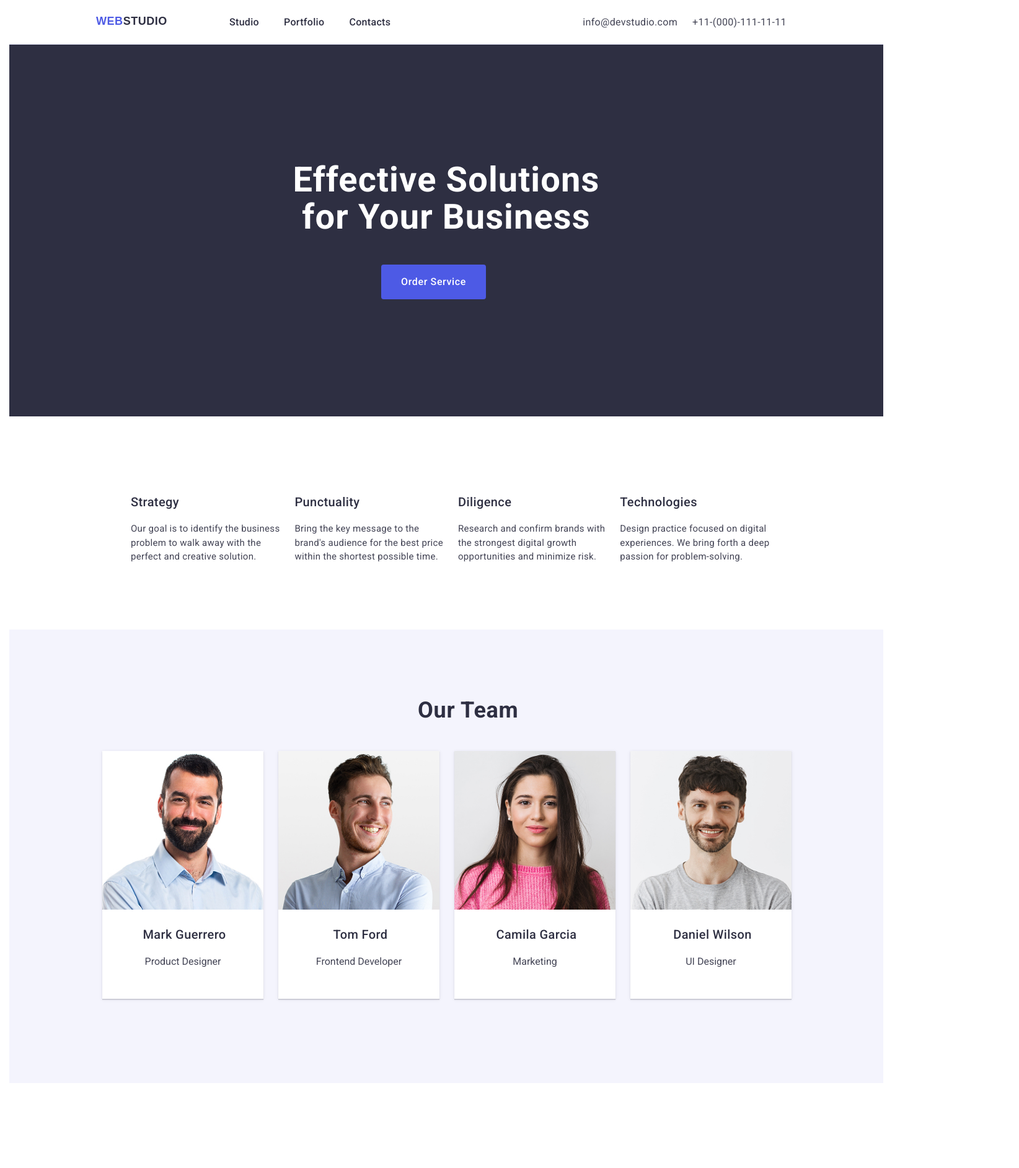
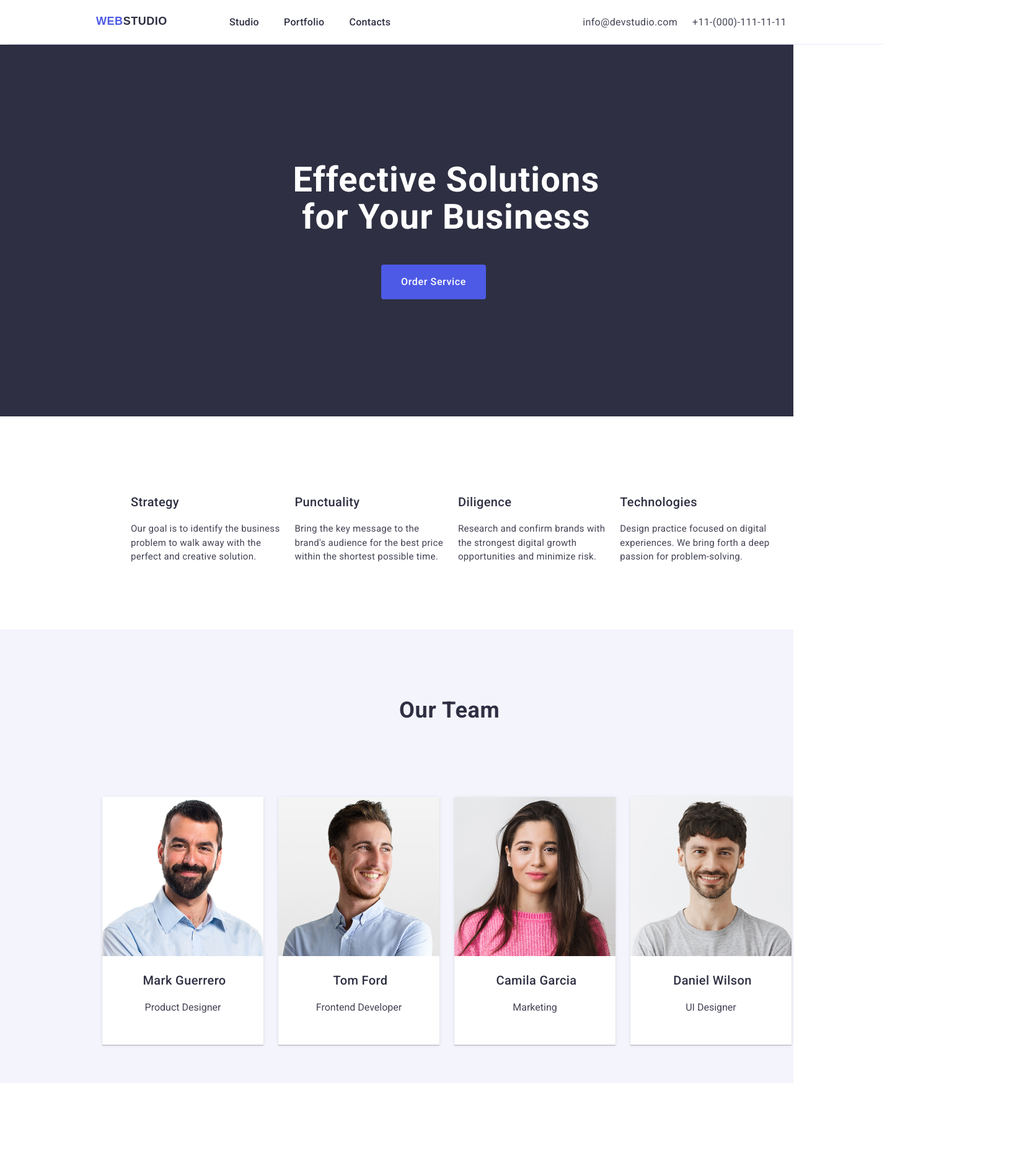
Before and after one commit to merdansahin/goit-markup-hw-03, a plain HTML site: page index.html in a window 1280 px wide. Shown: the top 1885 px of the page at 62% size, 1644 px wide, since content can reach past the window. Drawn offline with nearby package versions, Linux system fonts and the light colour scheme.

Commit message:
degişim5

```diff
--- a/css/styles.css
+++ b/css/styles.css
@@ -207,7 +207,7 @@ li {
   padding-top: 3px;
 }
 .team-header {
-  margin-left: 639px;
+  margin-left: 609px;
   margin-top: 90px;
   font-weight: 700;
   font-size: 36px;
--- a/index.html
+++ b/index.html
@@ -50,8 +50,8 @@
     </header>
     <main>
       <!--hero image-->
-      <section class="container">
-        <div class="hero">
+      <section class="hero">
+        <div class="container">
           <h1 class="head1">
             Effective Solutions<br />
             for Your Business
@@ -107,9 +107,10 @@
       <!--section1 bitti-->
 
       <!--section2 bölümü-->
-      <section class="container">
-        <div class="light-bg">
-          <h2 class="team-header">Our Team</h2>
+      <section class="light-bg">
+        <div class="container">
+          <h2 class="team-header team-card">Our Team</h2>
+
           <ul class="team-card">
             <li class="img-sdw">
               <img
@@ -250,8 +251,8 @@ UI Designer"
       </section>
       <!--section3 bölümü bitti-->
     </main>
-    <footer class="container dark-bg">
-      <div class="footer-box">
+    <footer class="dark-bg">
+      <div class="container footer-box">
         <a class="small-logo" href=""
           ><span class="small-web">WEB</span
           ><span class="small-studio">STUDIO</span></a
```
